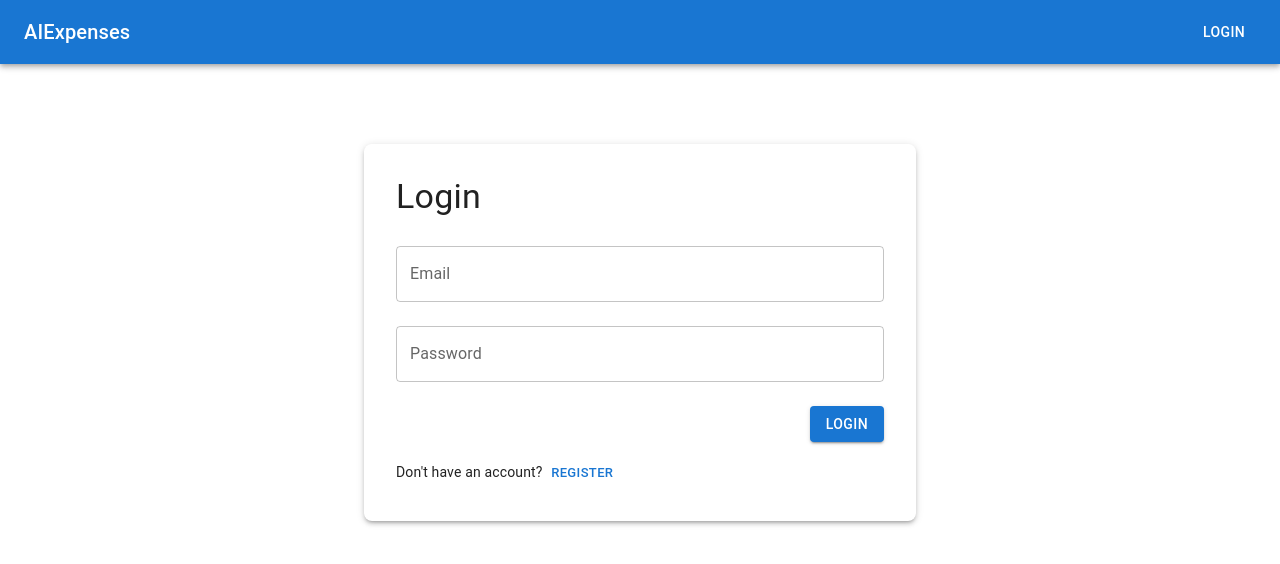
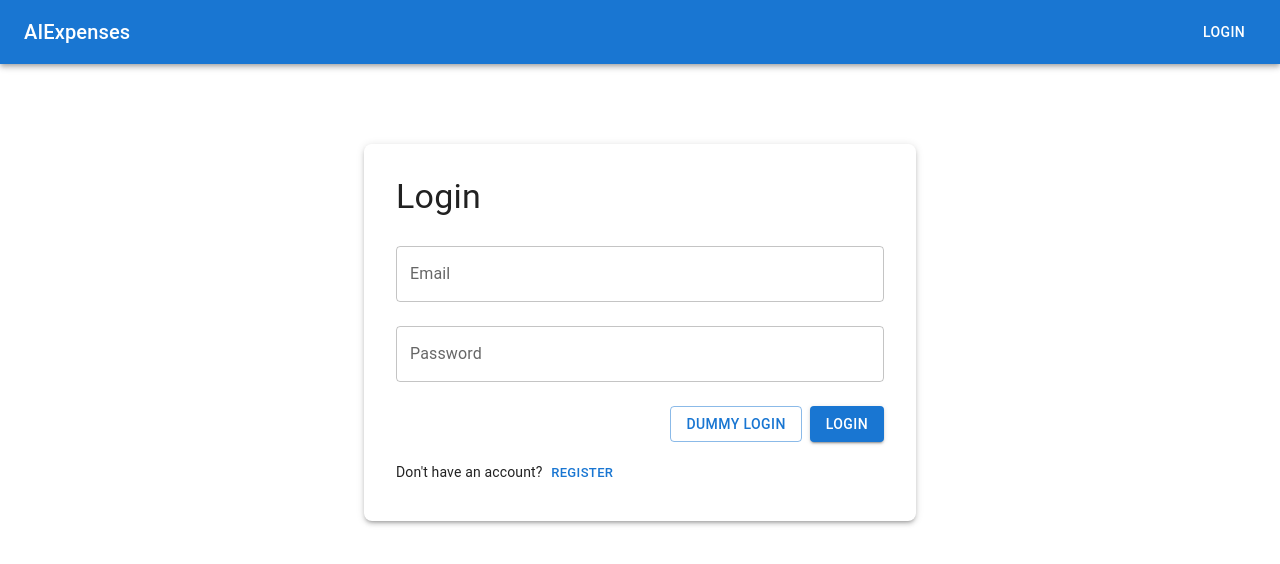
Before and after one commit to Rakezt/lets-track-expense-AI, a Next.js app: page /auth/login in a window 1280 px wide. Shown: the top 564 px of the page. Built offline with nearby package versions, Linux system fonts and the light colour scheme; no server answers.

Commit message:
integrate ai summary

```diff
--- a/src/pages/auth/login.tsx
+++ b/src/pages/auth/login.tsx
@@ -21,8 +21,32 @@ export default function LoginPage() {
   const [password, setPassword] = useState('');
 
   const handleSubmit = async () => {
-    await dispatch(loginUser({ email, password })).unwrap();
-    router.push('/expenses');
+    try {
+      await dispatch(loginUser({ email, password })).unwrap();
+      router.push('/expenses');
+    } catch (err) {
+      // error stored in slice -> displayed by <Alert />
+      console.error('Login failed', err);
+    }
+  };
+
+  const handleDummyLogin = async () => {
+    const dummyEmail = 'rock@rock.com';
+    const dummyPassword = '123456';
+
+    // update UI fields so user can see the dummy creds used
+    setEmail(dummyEmail);
+    setPassword(dummyPassword);
+
+    try {
+      await dispatch(
+        loginUser({ email: dummyEmail, password: dummyPassword })
+      ).unwrap();
+      router.push('/expenses');
+    } catch (err) {
+      console.error('Dummy login failed', err);
+      // slice error will show in the Alert
+    }
   };
 
   useEffect(() => {
@@ -38,7 +62,11 @@ export default function LoginPage() {
             Login
           </Typography>
 
-          {error && <Alert severity='error'>{error}</Alert>}
+          {error && (
+            <Alert severity='error' sx={{ mb: 2 }}>
+              {error}
+            </Alert>
+          )}
 
           <TextField
             fullWidth
@@ -56,7 +84,22 @@ export default function LoginPage() {
             onChange={(e) => setPassword(e.target.value)}
           />
 
-          <Box textAlign='right' mt={2}>
+          <Box
+            textAlign='right'
+            mt={2}
+            display='flex'
+            justifyContent='flex-end'
+            gap={1}
+          >
+            <Button
+              variant='outlined'
+              onClick={handleDummyLogin}
+              disabled={loading}
+              startIcon={loading && <CircularProgress size={18} />}
+            >
+              Dummy login
+            </Button>
+
             <Button
               variant='contained'
               onClick={handleSubmit}
```
